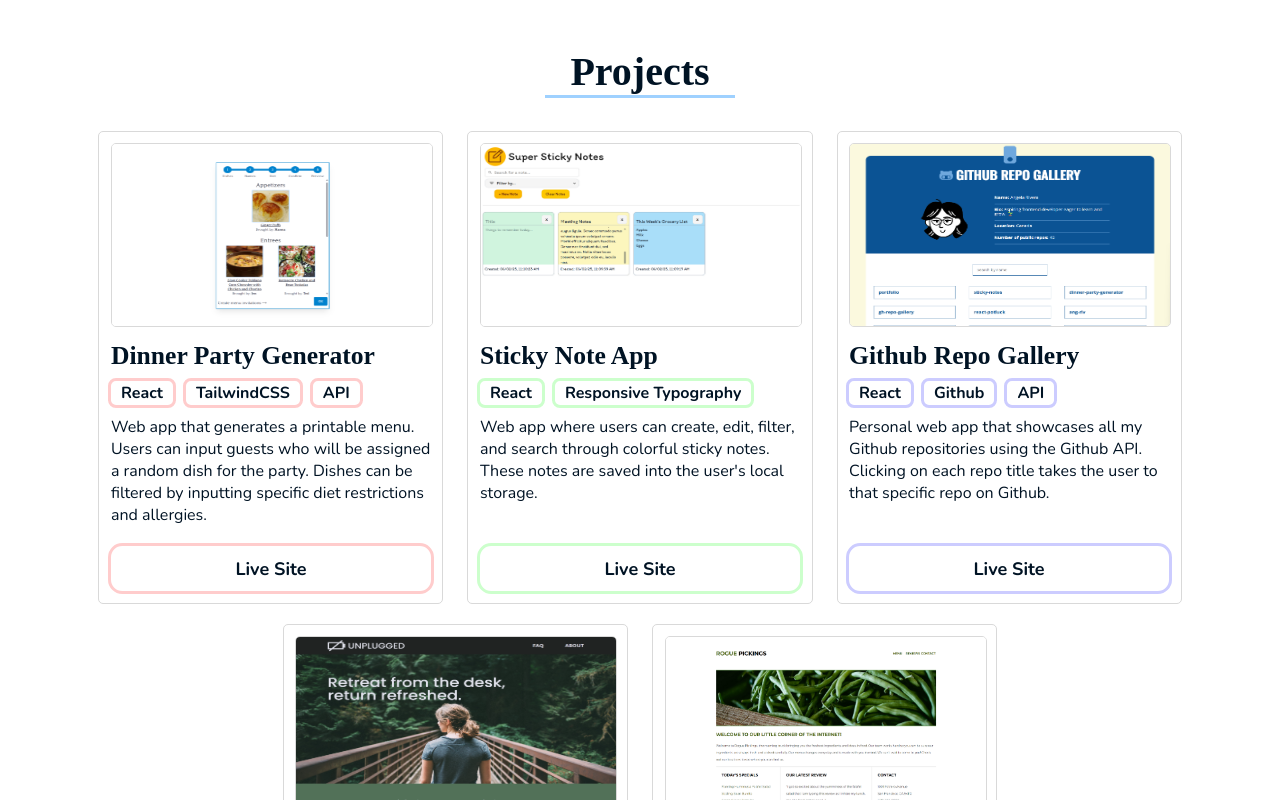
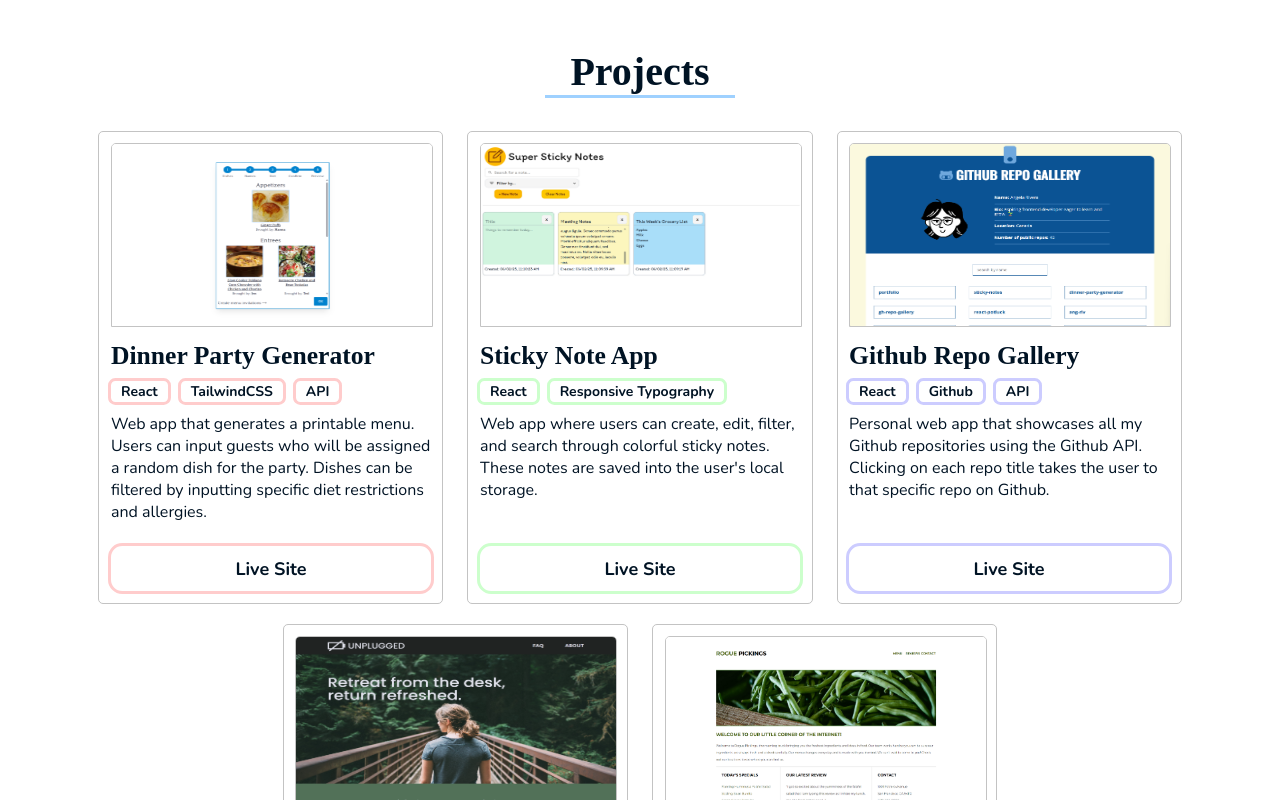
Before and after one commit to ang-riv/portfolio, a React (Vite) app: page / in a window 1280 px wide. Shown: the part 2140-2940 px from the top of the page. Built offline with nearby package versions, Linux system fonts and the light colour scheme; a web font is replaced by a local one.

Commit message:
Changed project tile color

```diff
--- a/src/sections/Projects/ProjectTile.jsx
+++ b/src/sections/Projects/ProjectTile.jsx
@@ -3,14 +3,12 @@ import { motion } from "framer-motion";
 
 function ProjectTile(props) {
   const badges = props.badges;
-  console.log(badges);
-  // initial button style
+
   const buttonColor = {
     outline: `3px solid ${props.color}`,
     backgroundColor: "#FFFFFF",
   };
 
-  // hover style
   const hoverColor = {
     backgroundColor: props.color,
     outline: `3px solid ${props.color}`,
@@ -26,8 +24,8 @@ function ProjectTile(props) {
         <div>
           <h3 className="project-title">{props.title}</h3>
           <div className="project-badges-wrapper">
-            {badges.map((badge) => (
-              <p style={buttonColor} className="project-badge">
+            {badges.map((badge, index) => (
+              <p key={index} style={buttonColor} className="project-badge">
                 {badge}
               </p>
             ))}
--- a/src/style.css
+++ b/src/style.css
@@ -1,6 +1,6 @@
 /*** global styles ***/
 :root {
-  --grey: #d9d9d9;
+  --grey: #c3c3c3;
   --blue: #9fd1ff;
   --pink: #ffcccc;
   --purple: #ccccff;
@@ -310,7 +310,7 @@ a {
   height: 45%;
   width: 100%;
   border: 1px solid var(--grey);
-  border-radius: var(--b-radius-value);
+  border-radius: var(--b-radius-value) var(--b-radius-value) 0 0;
 }
 
 .project-badges-wrapper {
@@ -325,6 +325,7 @@ a {
   padding: 1px 10px;
   border-radius: var(--b-radius-value);
   font-weight: bold;
+  font-size: 14px;
   margin: 0 13px 0 0;
 }
 
```
